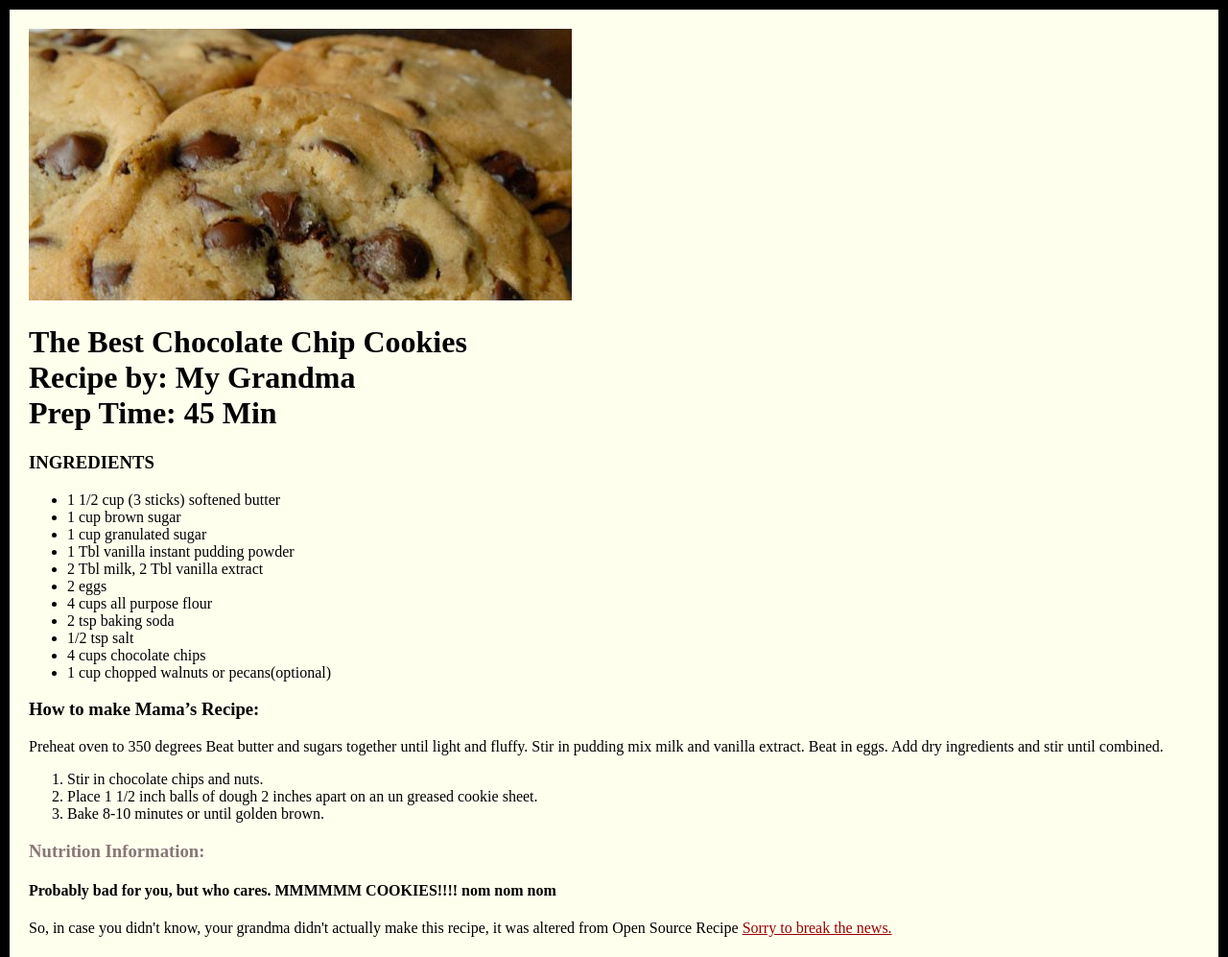
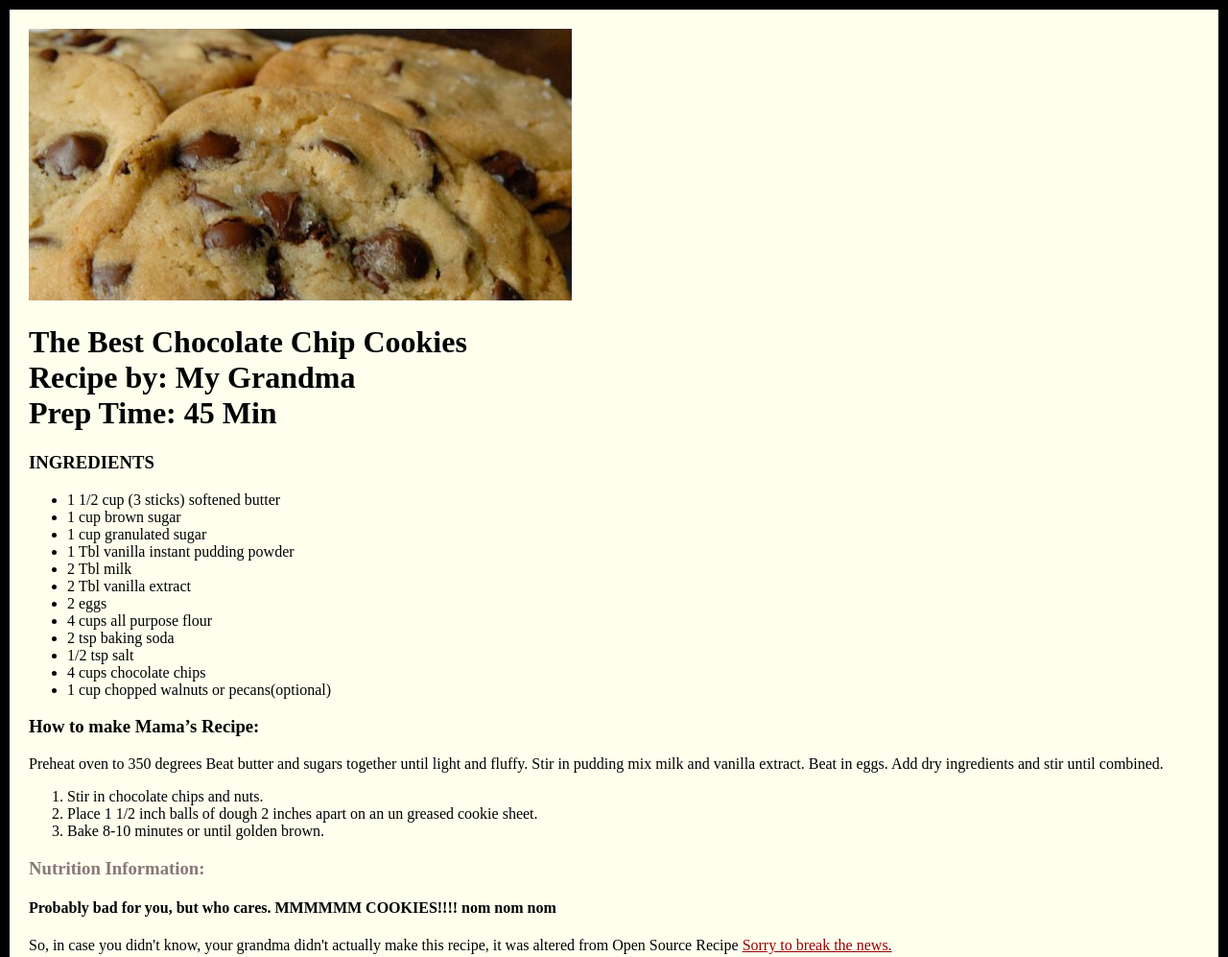
Before and after one commit to tonydeluxxx/cookie_project, a plain HTML site: page index.html in a window 1280 px wide. Shown: the top 997 px of the page at 96% size. Drawn offline with Linux system fonts and the light colour scheme.

Commit message:
Update index.html
changed recipe

```diff
--- a/index.html
+++ b/index.html
@@ -43,7 +43,8 @@
 			<li>1 cup brown sugar</li>
 			<li>1 cup granulated sugar</li>
 			<li>1 Tbl vanilla instant pudding powder</li>
-			<li>2 Tbl milk, 2 Tbl vanilla extract</li>
+			<li>2 Tbl milk</li>
+			<li>2 Tbl vanilla extract</li>
 			<li>2 eggs</li>
 			<li>4 cups all purpose flour</li>
 			<li>2 tsp baking soda</li>
```
